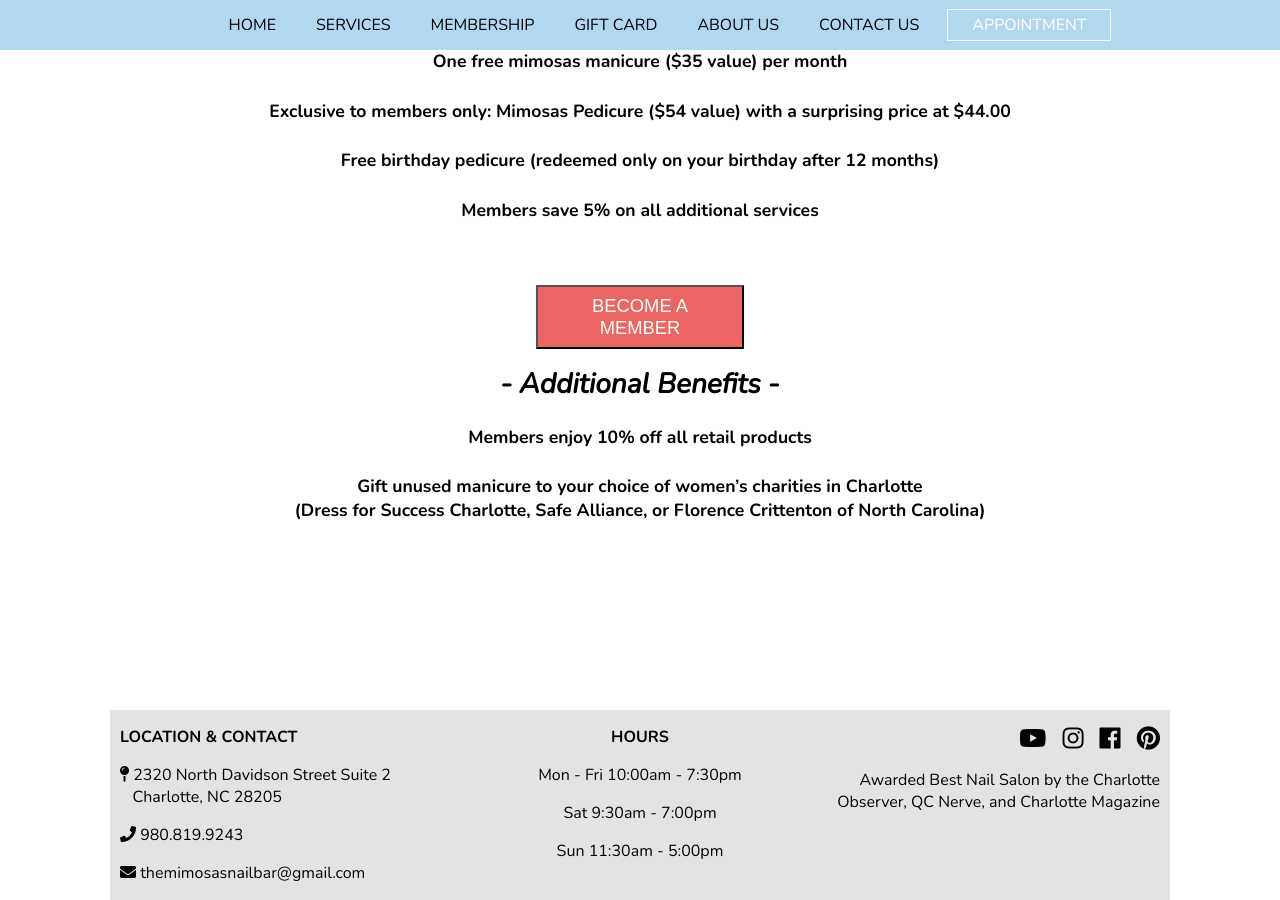
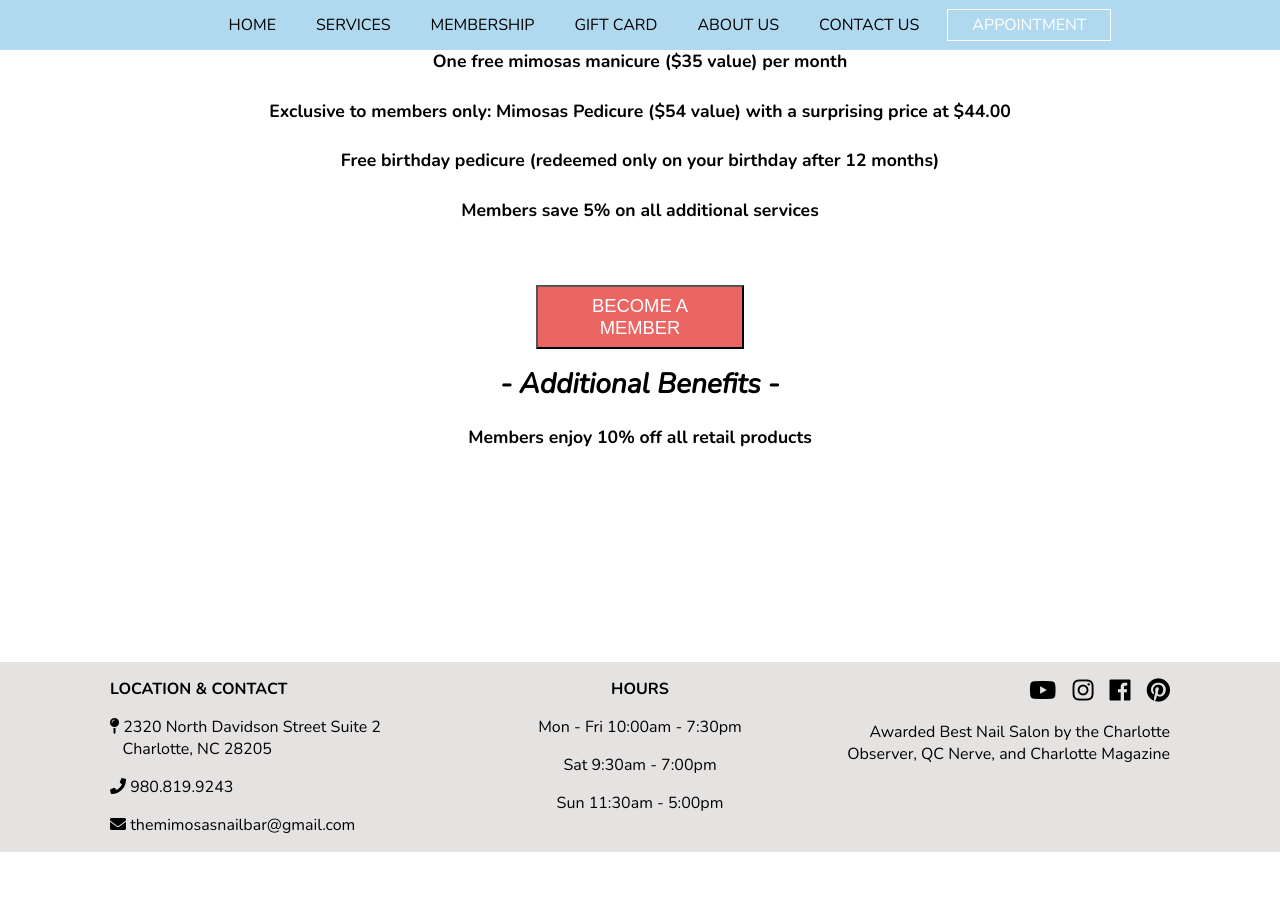
Before and after one commit to mimosasnailbar/mimosas, a Jekyll site: the page built from membership.html, in a window 1280 px wide and 900 px high, scrolled down 1455 px. Built offline with Jekyll 4.4.1, drawn with Linux system fonts in a browser that asks for light colours; nearby versions of some CDN libraries; after the commit the page ends 2307 px from its top, so only the background shows below that.

Commit message:
Updated 2 files via CloudCannon.

```diff
--- a/membership.html
+++ b/membership.html
@@ -4,17 +4,17 @@
 <div class="award-winners">
   <div class="outer">
     <!-- same size as third -->
-    <div class="left"><img src="/images/qc.jpeg" alt="QC"></div>
+    <div class="left"><img src="/images/qc.jpeg" alt="QC" /></div>
     <!-- different size -->
-    <div class="center"><img src="/images/2021-bobs-winner.png" alt="Bobs Winner"></div>
-    <div class="right"><img src="/images/Observer.jpeg" alt="Observer"></div>
+    <div class="center"><img src="/images/2021-bobs-winner.png" alt="Bobs Winner" /></div>
+    <div class="right"><img src="/images/Observer.jpeg" alt="Observer" /></div>
   </div>
 </div>
-<br>
-<br>
-<br>
-<br>
-<br>
+<br />
+<br />
+<br />
+<br />
+<br />
 <section class="wrapper-two home__main">
   <section class="wrapper home__main">
 	<div class="membership__image">
@@ -52,7 +52,7 @@
 			Members enjoy 10% off all retail products
 		</p>
 		<p class="editable">
-			Gift unused manicure to your choice of women&rsquo;s charities in Charlotte<br />(Dress for Success Charlotte, Safe Alliance, or Florence Crittenton of North Carolina)
+
 		</p>
 		<p class="editable">
 
@@ -65,3 +65,4 @@
 		</p>
 	</div>
 </section>
+</section>
```
